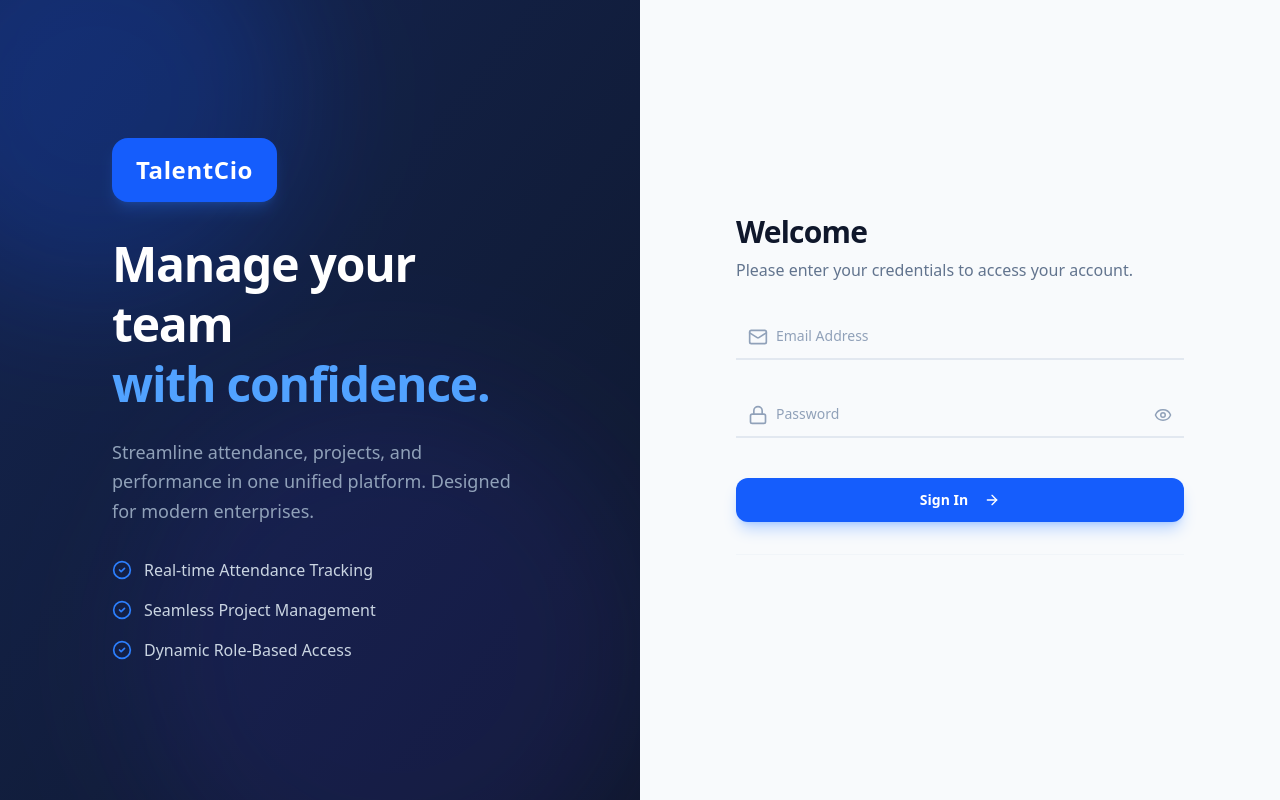
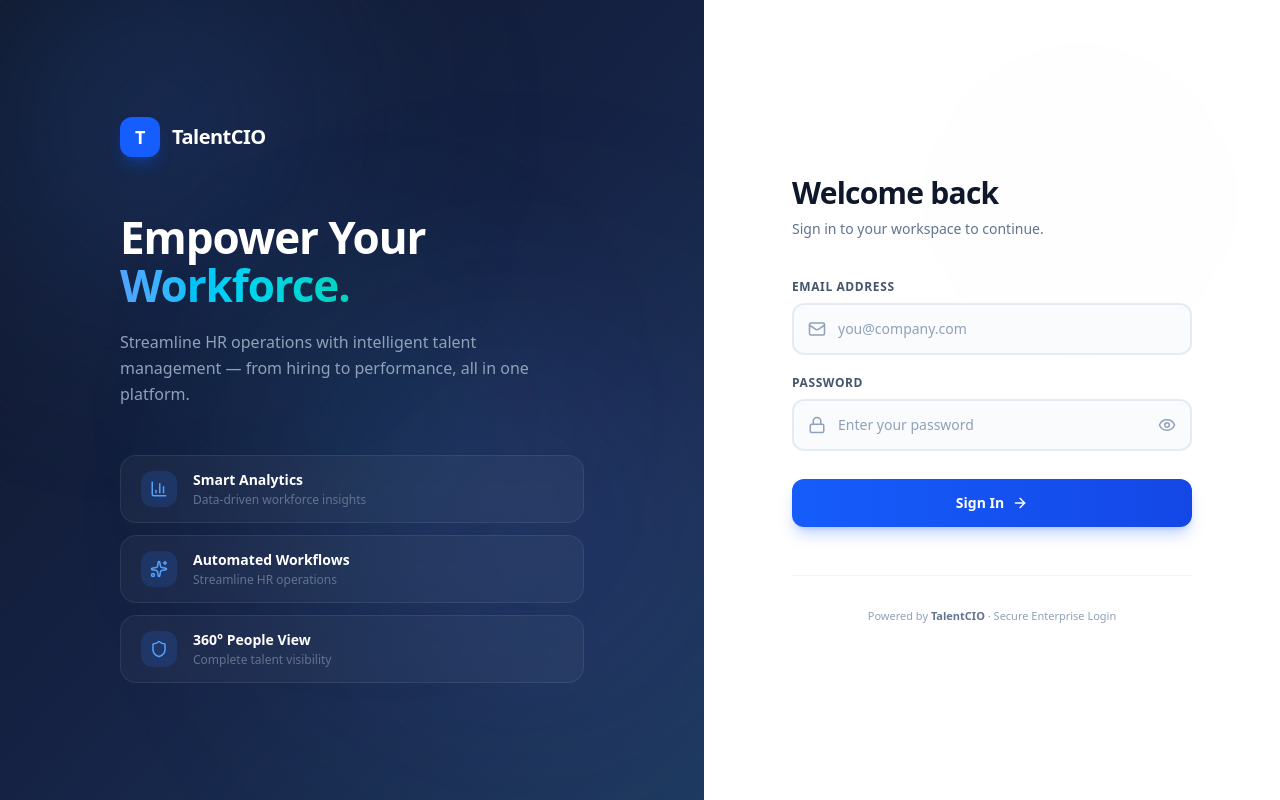
Before and after one commit to sarthaksinha02/Telentcio_FE, a React (Vite) app: page /login in a window 1280 px wide. Built offline with nearby package versions, Linux system fonts and the light colour scheme; no server answers.

Commit message:
feat: implement Login page and Sidebar component with responsive design

```diff
--- a/src/components/Sidebar.jsx
+++ b/src/components/Sidebar.jsx
@@ -29,7 +29,7 @@ const Sidebar = ({ isOpen, onClose }) => {
         <div className="h-16 flex items-center justify-between px-6 border-b border-slate-700/50">
           <div className="flex items-center space-x-2">
             <div className="h-8 w-8 bg-blue-600 rounded-md flex items-center justify-center font-bold text-white">T</div>
-            <span className="text-lg font-semibold tracking-tight">TalentCio</span>
+            <span className="text-lg font-semibold tracking-tight">TalentCIO</span>
           </div>
           {/* Mobile Close Button */}
           <button onClick={onClose} className="md:hidden text-slate-400 hover:text-white">
--- a/src/pages/Login.jsx
+++ b/src/pages/Login.jsx
@@ -3,8 +3,7 @@ import { useAuth } from '../context/AuthContext';
 import { useNavigate } from 'react-router-dom';
 import toast from 'react-hot-toast';
 import { motion } from 'framer-motion';
-import { Mail, Lock, ArrowRight, CheckCircle2, Eye, EyeOff } from 'lucide-react';
-import Button from '../components/Button';
+import { Mail, Lock, ArrowRight, CheckCircle2, Eye, EyeOff, Sparkles, Shield, BarChart3 } from 'lucide-react';
 
 const MotionDiv = motion.div;
 
@@ -39,108 +38,148 @@ const Login = () => {
     }
   };
 
+  const features = [
+    { icon: BarChart3, label: 'Smart Analytics', desc: 'Data-driven workforce insights' },
+    { icon: Sparkles, label: 'Automated Workflows', desc: 'Streamline HR operations' },
+    { icon: Shield, label: '360° People View', desc: 'Complete talent visibility' },
+  ];
+
   return (
-    <div className="min-h-screen flex bg-slate-50 font-sans overflow-hidden">
-      {/* Essential Branding / Hero Section */}
-      <div className="hidden lg:flex w-1/2 bg-slate-900 relative items-center justify-center overflow-hidden">
-        {/* Abstract Background Shapes */}
-        <div className="absolute inset-0 bg-gradient-to-br from-blue-900/40 to-slate-900 z-0" />
+    <div className="min-h-screen flex bg-white font-sans overflow-hidden">
+      {/* ── Left Hero Panel ── */}
+      <div className="hidden lg:flex w-[55%] relative items-center justify-center overflow-hidden">
+        {/* Deep navy gradient base */}
+        <div className="absolute inset-0 bg-gradient-to-br from-[#0f172a] via-[#152244] to-[#1e3a5f]" />
+
+        {/* Subtle grid pattern overlay */}
+        <div
+          className="absolute inset-0 opacity-[0.03]"
+          style={{
+            backgroundImage: `radial-gradient(circle at 1px 1px, rgba(255,255,255,0.4) 1px, transparent 0)`,
+            backgroundSize: '40px 40px'
+          }}
+        />
+
+        {/* Animated gradient orbs */}
         <MotionDiv
-          animate={{
-            scale: [1, 1.1, 1],
-            rotate: [0, 5, 0],
-          }}
-          transition={{
-            duration: 20,
-            repeat: Infinity,
-            ease: "easeInOut"
-          }}
-          className="absolute -top-24 -left-24 w-96 h-96 bg-blue-600/20 rounded-full blur-3xl z-0 pointer-events-none"
+          animate={{ scale: [1, 1.15, 1], x: [0, 30, 0], y: [0, -20, 0] }}
+          transition={{ duration: 18, repeat: Infinity, ease: "easeInOut" }}
+          className="absolute -top-20 -left-20 w-[420px] h-[420px] rounded-full blur-[100px] pointer-events-none"
+          style={{ background: 'radial-gradient(circle, rgba(59,130,246,0.3) 0%, transparent 70%)' }}
         />
         <MotionDiv
-          animate={{
-            scale: [1, 1.2, 1],
-            rotate: [0, -5, 0],
-          }}
-          transition={{
-            duration: 25,
-            repeat: Infinity,
-            ease: "easeInOut",
-            delay: 2
-          }}
-          className="absolute top-1/2 right-0 w-[500px] h-[500px] bg-indigo-600/10 rounded-full blur-3xl z-0 pointer-events-none"
+          animate={{ scale: [1, 1.2, 1], x: [0, -25, 0], y: [0, 30, 0] }}
+          transition={{ duration: 22, repeat: Infinity, ease: "easeInOut", delay: 3 }}
+          className="absolute bottom-10 right-[-60px] w-[500px] h-[500px] rounded-full blur-[120px] pointer-events-none"
+          style={{ background: 'radial-gradient(circle, rgba(99,102,241,0.25) 0%, transparent 70%)' }}
+        />
+        <MotionDiv
+          animate={{ scale: [1, 1.1, 1], rotate: [0, 8, 0] }}
+          transition={{ duration: 25, repeat: Infinity, ease: "easeInOut", delay: 6 }}
+          className="absolute top-1/3 right-1/4 w-[300px] h-[300px] rounded-full blur-[100px] pointer-events-none"
+          style={{ background: 'radial-gradient(circle, rgba(20,184,166,0.2) 0%, transparent 70%)' }}
         />
 
         {/* Content */}
-        <div className="relative z-10 p-12 text-white max-w-lg">
+        <div className="relative z-10 px-14 py-16 max-w-xl w-full">
+          {/* Logo */}
+          <MotionDiv
+            initial={{ opacity: 0, y: 16 }}
+            animate={{ opacity: 1, y: 0 }}
+            transition={{ delay: 0.1, duration: 0.6 }}
+            className="mb-14"
+          >
+            <div className="flex items-center gap-3">
+              <div className="h-10 w-10 bg-blue-600 rounded-xl flex items-center justify-center shadow-lg shadow-blue-600/30">
+                <span className="text-lg font-black text-white tracking-tight">T</span>
+              </div>
+              <span className="text-xl font-bold text-white tracking-tight">TalentCIO</span>
+            </div>
+          </MotionDiv>
+
+          {/* Headline */}
           <MotionDiv
             initial={{ opacity: 0, y: 20 }}
             animate={{ opacity: 1, y: 0 }}
-            transition={{ delay: 0.2 }}
+            transition={{ delay: 0.2, duration: 0.7 }}
           >
-            <div className="mb-8 inline-block">
-              <div className="bg-blue-600 rounded-2xl px-6 py-4 flex items-center justify-center shadow-lg shadow-blue-500/20">
-                <span className="text-2xl font-bold tracking-wide">TalentCio</span>
+            <h1 className="text-[2.75rem] leading-[1.1] font-extrabold text-white tracking-tight mb-5">
+              Empower Your
+              <br />
+              <span className="bg-gradient-to-r from-blue-400 via-cyan-400 to-teal-400 bg-clip-text text-transparent">
+                Workforce.
+              </span>
+            </h1>
+            <p className="text-slate-400 text-base leading-relaxed max-w-md mb-12">
+              Streamline HR operations with intelligent talent management — from hiring to performance, all in one platform.
+            </p>
+          </MotionDiv>
+
+          {/* Feature Cards — Glassmorphic */}
+          <div className="space-y-3">
+            {features.map((feat, idx) => (
+              <MotionDiv
+                key={feat.label}
+                initial={{ opacity: 0, x: -24 }}
+                animate={{ opacity: 1, x: 0 }}
+                transition={{ delay: 0.45 + idx * 0.12, duration: 0.5 }}
+                className="group flex items-center gap-4 px-5 py-3.5 rounded-2xl border border-white/[0.08] bg-white/[0.04] backdrop-blur-md hover:bg-white/[0.08] hover:border-white/[0.15] transition-all duration-300 cursor-default"
+              >
+                <div className="h-9 w-9 rounded-xl bg-blue-500/15 flex items-center justify-center shrink-0 group-hover:bg-blue-500/25 transition-colors">
+                  <feat.icon size={18} className="text-blue-400" />
                 </div>
+                <div>
+                  <div className="text-sm font-semibold text-white mb-0.5">{feat.label}</div>
+                  <div className="text-xs text-slate-500">{feat.desc}</div>
                 </div>
-            <h1 className="text-5xl font-bold mb-6 tracking-tight leading-tight">
-              Manage your team <br />
-              <span className="text-blue-400">with confidence.</span>
-            </h1>
-            <p className="text-slate-400 text-lg leading-relaxed mb-8">
-              Streamline attendance, projects, and performance in one unified platform. Designed for modern enterprises.
-            </p>
-
-            <div className="space-y-4">
-              {[
-                "Real-time Attendance Tracking",
-                "Seamless Project Management",
-                "Dynamic Role-Based Access"
-              ].map((item, idx) => (
-                <MotionDiv
-                  key={idx}
-                  initial={{ opacity: 0, x: -20 }}
-                  animate={{ opacity: 1, x: 0 }}
-                  transition={{ delay: 0.5 + (idx * 0.1) }}
-                  className="flex items-center space-x-3 text-slate-300"
-                >
-                  <CheckCircle2 size={20} className="text-blue-500" />
-                  <span>{item}</span>
               </MotionDiv>
             ))}
           </div>
-          </MotionDiv>
+
+
         </div>
       </div>
 
-      {/* Login Form Section */}
-      <div className="w-full lg:w-1/2 flex items-center justify-center p-6 sm:p-12 relative">
+      {/* ── Right Login Form Panel ── */}
+      <div className="w-full lg:w-[45%] flex items-center justify-center p-6 sm:p-12 bg-white relative">
+        {/* Subtle background accent */}
+        <div className="absolute top-0 right-0 w-[400px] h-[400px] rounded-full blur-[160px] pointer-events-none opacity-30"
+          style={{ background: 'radial-gradient(circle, rgba(59,130,246,0.12) 0%, transparent 70%)' }}
+        />
+
         <MotionDiv
-          initial={{ opacity: 0, x: 20 }}
+          initial={{ opacity: 0, x: 24 }}
           animate={{ opacity: 1, x: 0 }}
-          transition={{ duration: 0.5 }}
-          className="w-full max-w-md space-y-8"
+          transition={{ duration: 0.6, delay: 0.15 }}
+          className="w-full max-w-[400px] relative z-10"
         >
-          <div className="text-center lg:text-left">
-            <div className="lg:hidden flex justify-center mb-4">
-              <div className="bg-blue-600 rounded-xl px-4 py-3 flex items-center justify-center text-white font-bold text-lg shadow-lg">TalentCio</div>
+          {/* Mobile logo */}
+          <div className="lg:hidden flex items-center gap-2.5 mb-10">
+            <div className="h-9 w-9 bg-blue-600 rounded-xl flex items-center justify-center shadow-lg shadow-blue-600/20">
+              <span className="text-base font-black text-white">T</span>
             </div>
-            <h2 className="text-3xl font-bold tracking-tight text-slate-900">Welcome</h2>
-            <p className="mt-2 text-slate-500">
-              Please enter your credentials to access your account.
-            </p>
+            <span className="text-lg font-bold text-slate-900 tracking-tight">TalentCIO</span>
           </div>
 
-          <form className="mt-8 space-y-6" onSubmit={handleSubmit}>
-            <div className="space-y-4">
-              {/* Email Input */}
-              <div className="relative group">
-                <label className={`absolute transition-all duration-200 ${focusedInput === 'email' || email ? '-top-6 left-0 text-xs text-blue-600 font-semibold' : 'top-3 left-10 text-slate-400 text-sm'} pointer-events-none`}>
+          {/* Heading */}
+          <div className="mb-10">
+            <h2 className="text-3xl font-extrabold tracking-tight text-slate-900 mb-2">Welcome back</h2>
+            <p className="text-slate-500 text-sm">Sign in to your workspace to continue.</p>
+          </div>
+
+          {/* Form */}
+          <form className="space-y-5" onSubmit={handleSubmit}>
+            {/* Email */}
+            <div>
+              <label
+                htmlFor="email-address"
+                className="block text-xs font-semibold text-slate-600 mb-2 uppercase tracking-wider"
+              >
                 Email Address
               </label>
               <div className="relative">
-                  <div className="absolute inset-y-0 left-0 pl-3 flex items-center pointer-events-none">
-                    <Mail className={`h-5 w-5 transition-colors ${focusedInput === 'email' ? 'text-blue-600' : 'text-slate-400'}`} />
+                <div className="absolute inset-y-0 left-0 pl-4 flex items-center pointer-events-none">
+                  <Mail className={`h-[18px] w-[18px] transition-colors duration-200 ${focusedInput === 'email' ? 'text-blue-600' : 'text-slate-400'}`} />
                 </div>
                 <input
                   id="email-address"
@@ -152,20 +191,26 @@ const Login = () => {
                   onChange={(e) => setEmail(e.target.value.toLowerCase())}
                   onFocus={() => setFocusedInput('email')}
                   onBlur={() => setFocusedInput(null)}
-                    className="block w-full py-3 pl-10 bg-transparent border-b-2 border-slate-200 placeholder-transparent text-slate-900 focus:outline-none focus:border-blue-600 transition-colors sm:text-sm"
-                    placeholder="Email"
+                  className={`block w-full py-3.5 pl-11 pr-4 rounded-xl text-sm text-slate-900 bg-slate-50/80 border-2 placeholder:text-slate-400 outline-none transition-all duration-200
+                    ${focusedInput === 'email'
+                      ? 'border-blue-600 bg-white ring-4 ring-blue-600/10 shadow-sm'
+                      : 'border-slate-200/80 hover:border-slate-300'}`}
+                  placeholder="you@company.com"
                 />
               </div>
             </div>
 
-              {/* Password Input */}
-              <div className="relative group pt-4">
-                <label className={`absolute transition-all duration-200 ${focusedInput === 'password' || password ? 'top-[-0.5rem] left-0 text-xs text-blue-600 font-semibold' : 'top-7 left-10 text-slate-400 text-sm'} pointer-events-none`}>
+            {/* Password */}
+            <div>
+              <label
+                htmlFor="password"
+                className="block text-xs font-semibold text-slate-600 mb-2 uppercase tracking-wider"
+              >
                 Password
               </label>
               <div className="relative">
-                  <div className="absolute inset-y-0 left-0 pl-3 flex items-center pointer-events-none">
-                    <Lock className={`h-5 w-5 transition-colors ${focusedInput === 'password' ? 'text-blue-600' : 'text-slate-400'}`} />
+                <div className="absolute inset-y-0 left-0 pl-4 flex items-center pointer-events-none">
+                  <Lock className={`h-[18px] w-[18px] transition-colors duration-200 ${focusedInput === 'password' ? 'text-blue-600' : 'text-slate-400'}`} />
                 </div>
                 <input
                   id="password"
@@ -177,38 +222,50 @@ const Login = () => {
                   onChange={(e) => setPassword(e.target.value)}
                   onFocus={() => setFocusedInput('password')}
                   onBlur={() => setFocusedInput(null)}
-                    className="block w-full py-3 pl-10 pr-10 bg-transparent border-b-2 border-slate-200 placeholder-transparent text-slate-900 focus:outline-none focus:border-blue-600 transition-colors sm:text-sm"
-                    placeholder="Password"
+                  className={`block w-full py-3.5 pl-11 pr-12 rounded-xl text-sm text-slate-900 bg-slate-50/80 border-2 placeholder:text-slate-400 outline-none transition-all duration-200
+                    ${focusedInput === 'password'
+                      ? 'border-blue-600 bg-white ring-4 ring-blue-600/10 shadow-sm'
+                      : 'border-slate-200/80 hover:border-slate-300'}`}
+                  placeholder="Enter your password"
                 />
                 <button
                   type="button"
                   onClick={() => setShowPassword(!showPassword)}
-                    className="absolute inset-y-0 right-0 pr-3 flex items-center text-slate-400 hover:text-blue-600 transition-colors focus:outline-none"
+                  className="absolute inset-y-0 right-0 pr-4 flex items-center text-slate-400 hover:text-blue-600 transition-colors focus:outline-none"
                 >
                   {showPassword ? <EyeOff size={18} /> : <Eye size={18} />}
                 </button>
-
-                </div>
               </div>
             </div>
 
-            <div className="pt-4">
-              <Button
+            {/* Submit Button */}
+            <div className="pt-2">
+              <motion.button
                 type="submit"
-                isLoading={isLoading}
-                className="w-full"
+                disabled={isLoading}
+                whileHover={{ scale: isLoading ? 1 : 1.01 }}
+                whileTap={{ scale: isLoading ? 1 : 0.99 }}
+                className="w-full flex items-center justify-center gap-2 py-3.5 px-6 rounded-xl text-sm font-semibold text-white bg-gradient-to-r from-blue-600 to-blue-700 hover:from-blue-700 hover:to-blue-800 shadow-lg shadow-blue-600/25 hover:shadow-blue-700/30 transition-all duration-200 disabled:opacity-60 disabled:cursor-not-allowed focus:outline-none focus:ring-4 focus:ring-blue-600/20"
               >
+                {isLoading ? (
+                  <svg className="animate-spin h-5 w-5 text-white" xmlns="http://www.w3.org/2000/svg" fill="none" viewBox="0 0 24 24">
+                    <circle className="opacity-25" cx="12" cy="12" r="10" stroke="currentColor" strokeWidth="4" />
+                    <path className="opacity-75" fill="currentColor" d="M4 12a8 8 0 018-8V0C5.373 0 0 5.373 0 12h4z" />
+                  </svg>
+                ) : (
+                  <>
                     Sign In
-                <ArrowRight className="ml-2 h-4 w-4 group-hover:translate-x-1 transition-transform" />
-              </Button>
+                    <ArrowRight className="h-4 w-4" />
+                  </>
+                )}
+              </motion.button>
             </div>
-
-
           </form>
 
-          <div className="mt-8 pt-8 border-t border-slate-100">
-            <p className="text-xs text-center text-slate-400">
-              {/* &copy; 2026 HRCODE Inc. All rights reserved. */}
+          {/* Footer */}
+          <div className="mt-12 pt-8 border-t border-slate-100">
+            <p className="text-[11px] text-center text-slate-400 font-medium">
+              Powered by <span className="font-semibold text-slate-500">TalentCIO</span> · Secure Enterprise Login
             </p>
           </div>
         </MotionDiv>
```
Lines whose indentation alone changed are shown as unchanged.
